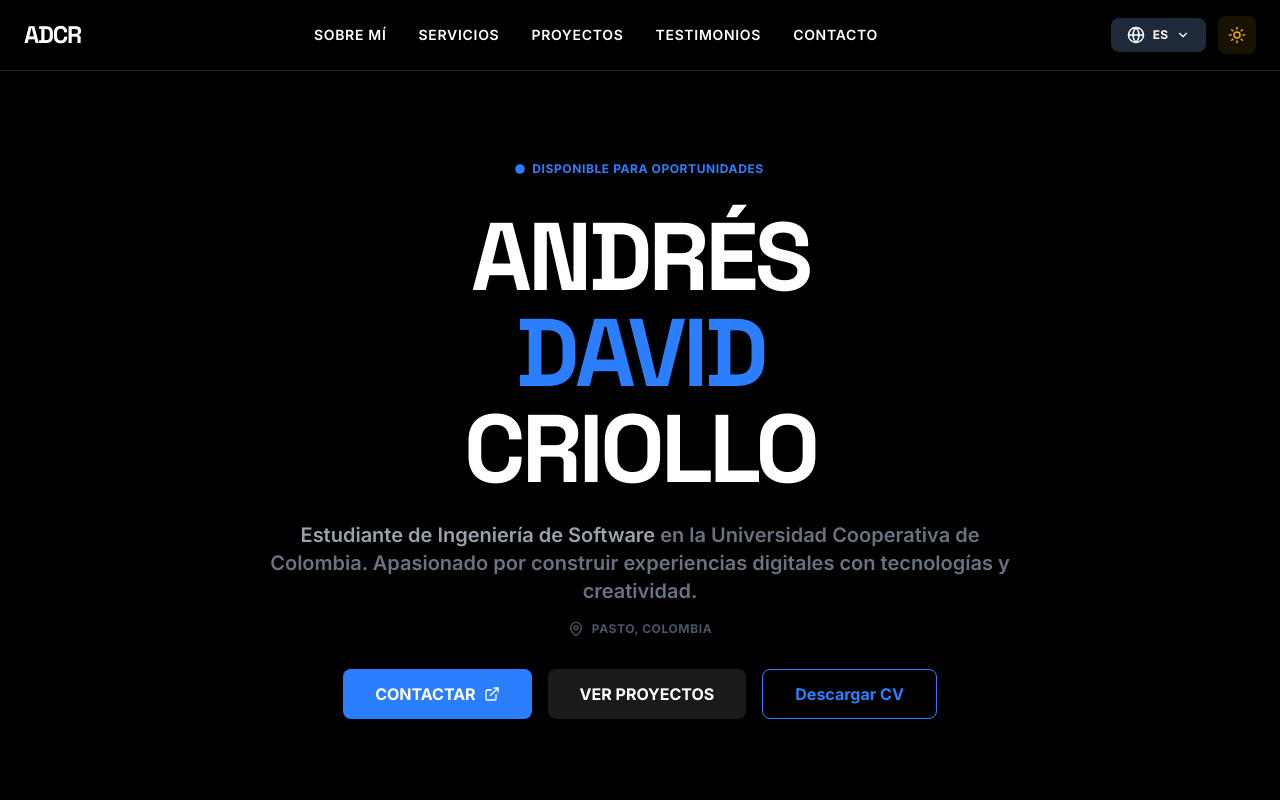
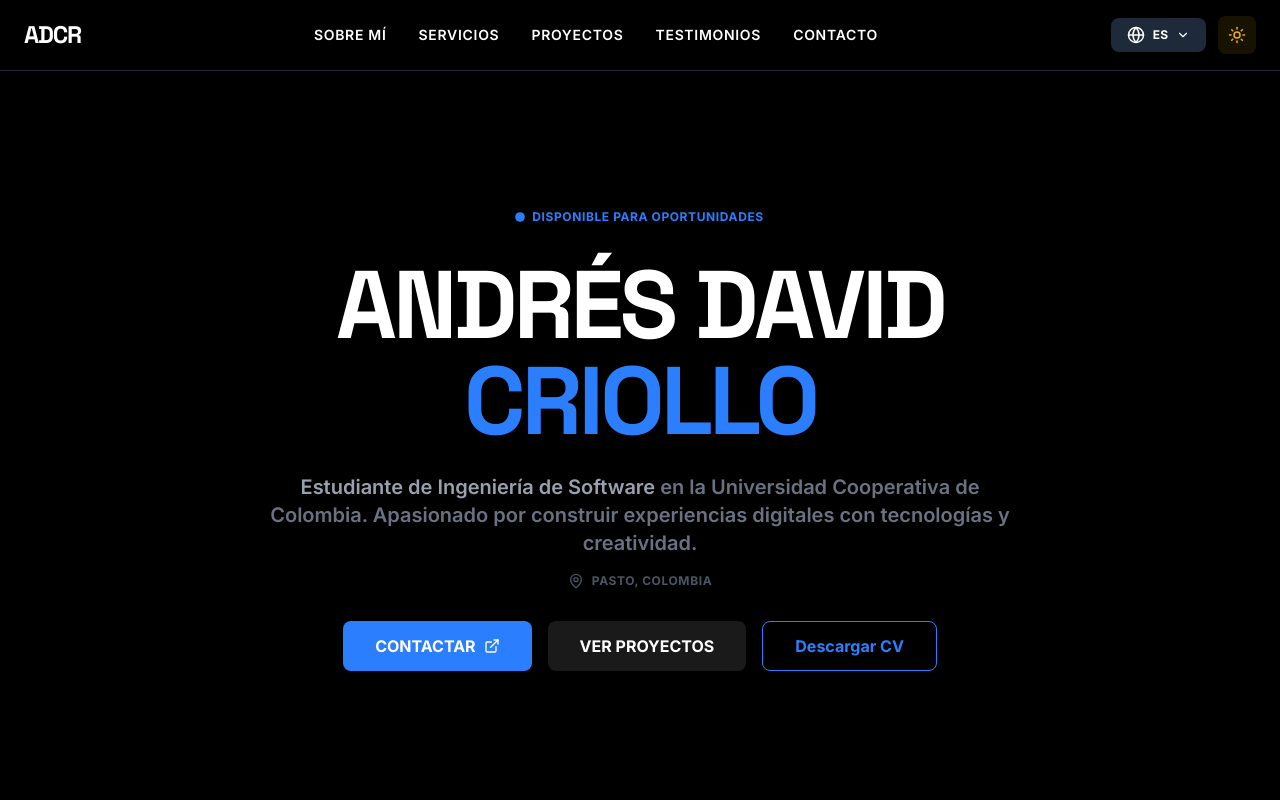
Before and after one commit to andresc1108/portafolio_disenio, a React (Vite) app: page / in a window 1280 px wide. Shown: the top 800 px of the page. Built offline with nearby package versions, Linux system fonts and the light colour scheme.

Commit message:
feat: update hero layout

```diff
--- a/src/app/App.tsx
+++ b/src/app/App.tsx
@@ -937,12 +937,9 @@ function HeroSection() {
 
           <h1 className="mb-6">
             <div className="text-5xl md:text-7xl lg:text-8xl tracking-tighter" style={{ fontFamily: "'Space Grotesk', sans-serif", fontWeight: 900, letterSpacing: '-0.04em' }}>
-              ANDRÉS
+              ANDRÉS DAVID
             </div>
             <div className="text-5xl md:text-7xl lg:text-8xl tracking-tighter text-blue-500" style={{ fontFamily: "'Space Grotesk', sans-serif", fontWeight: 900, letterSpacing: '-0.04em' }}>
-              DAVID
-            </div>
-            <div className="text-5xl md:text-7xl lg:text-8xl tracking-tighter" style={{ fontFamily: "'Space Grotesk', sans-serif", fontWeight: 900, letterSpacing: '-0.04em' }}>
               CRIOLLO
             </div>
           </h1>
```
